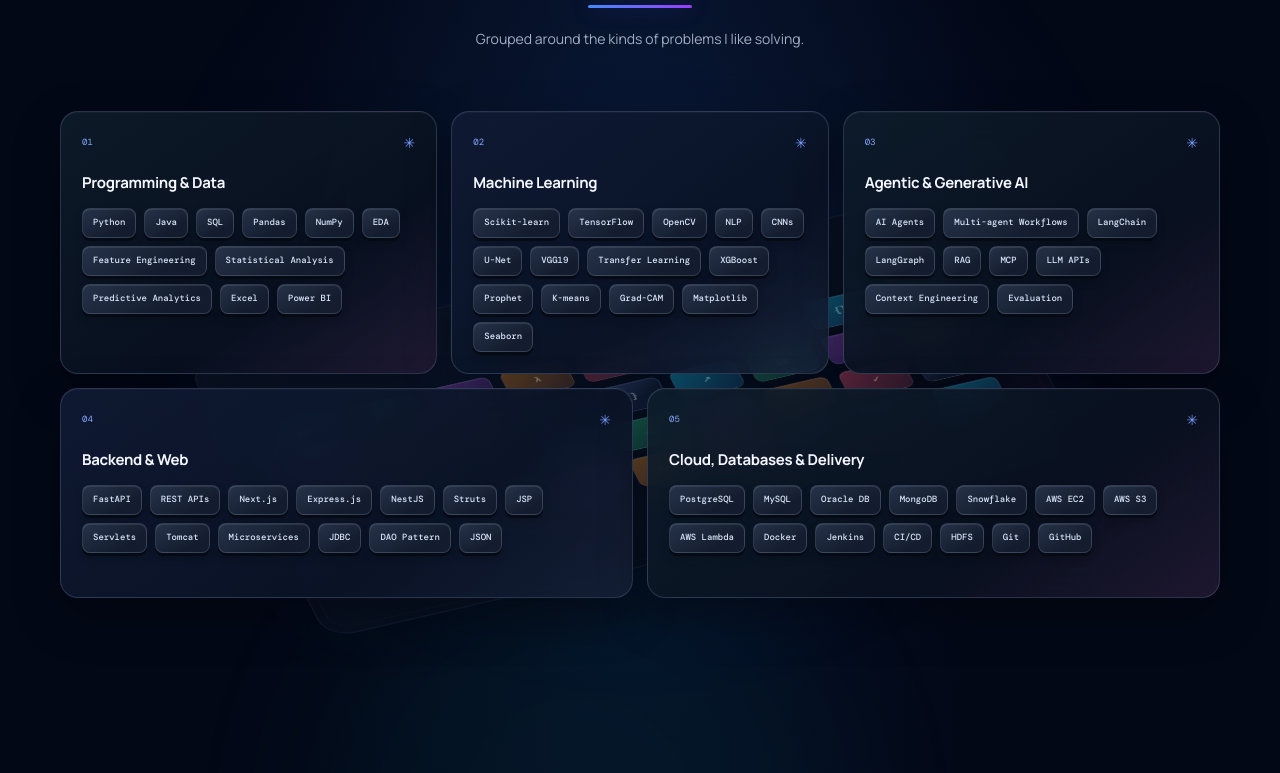
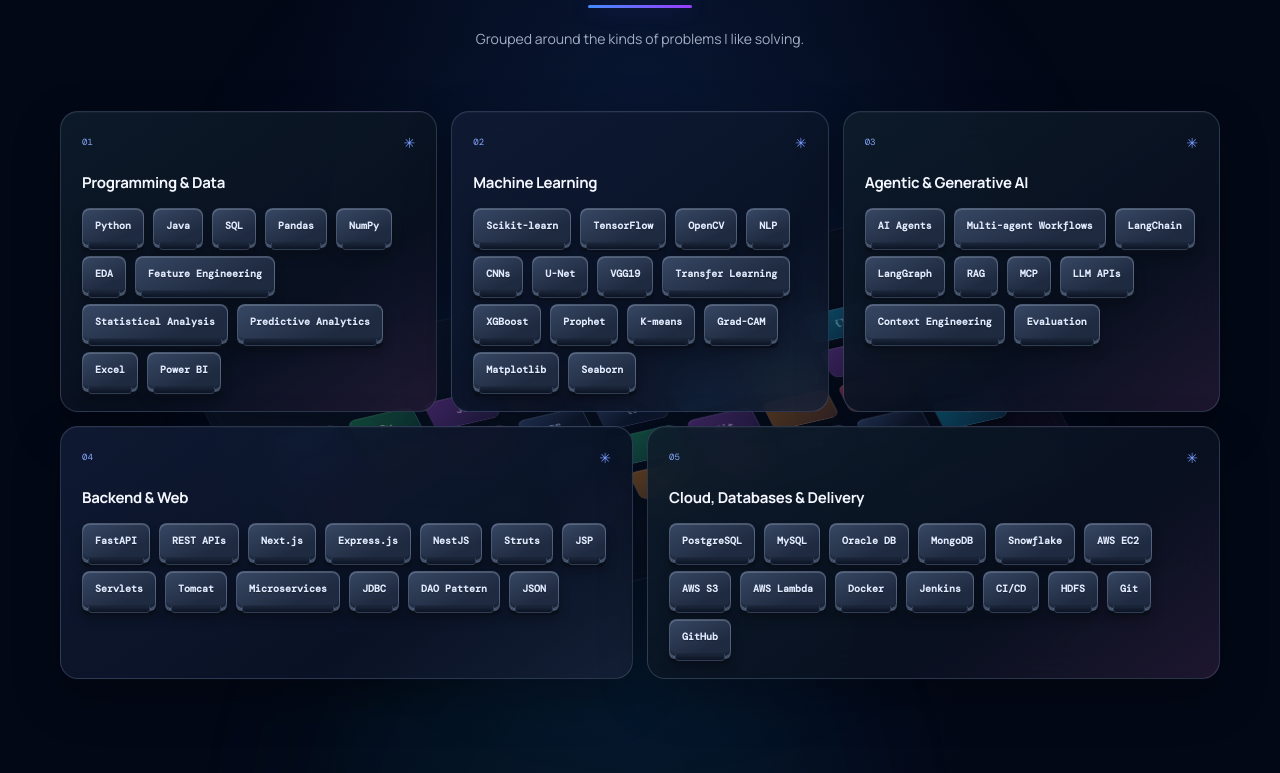
Before and after one commit to Mainaky/mainak-portfolio, a React (Create React App) app: page / in a window 1280 px wide. Shown: the part 1807-2580 px from the top of the page. Built offline with nearby package versions, Linux system fonts and the light colour scheme.

Commit message:
Raise skill key switches and extend badge lanyard

```diff
--- a/src/index.css
+++ b/src/index.css
@@ -90,7 +90,7 @@ a:hover .arrow, button:hover .arrow { transform: translate(2px, -2px); }
 .hero-visual { position: relative; width: min(100%, 430px); min-height: 460px; justify-self: end; display: flex; flex-direction: column; align-items: center; justify-content: center; perspective: 1400px; }
 .hero-visual::before { position: absolute; inset: 12% 0 5%; border: 1px solid rgba(165, 190, 239, .08); border-radius: 34px; content: ""; transform: rotate(-4deg); background: linear-gradient(135deg, rgba(60, 88, 154, .1), rgba(20, 32, 64, .08)); }
 .hero-visual::after { position: absolute; top: 18%; right: -5%; width: 190px; height: 300px; content: ""; opacity: .46; filter: blur(32px); background: linear-gradient(160deg, transparent, rgba(97, 140, 246, .33), transparent); transform: rotate(12deg); pointer-events: none; }
-.lanyard { position: absolute; top: -12px; z-index: 3; width: 55px; height: 112px; overflow: hidden; border: 1px solid rgba(210, 222, 246, .21); border-radius: 0 0 18px 18px; background: linear-gradient(90deg, #111a31, #202e4d 48%, #111a31); box-shadow: inset 1px 0 rgba(255, 255, 255, .08), 0 7px 15px rgba(0, 0, 0, .22); transform-origin: top center; animation: id-sway 7s ease-in-out infinite; }
+.lanyard { position: absolute; top: -130px; z-index: 3; width: 55px; height: 260px; overflow: hidden; border: 1px solid rgba(210, 222, 246, .21); border-radius: 0 0 18px 18px; background: linear-gradient(90deg, #111a31, #202e4d 48%, #111a31); box-shadow: inset 1px 0 rgba(255, 255, 255, .08), 0 7px 15px rgba(0, 0, 0, .22); transform-origin: top center; animation: id-sway 7s ease-in-out infinite; }
 .lanyard::after { position: absolute; bottom: 0; left: 50%; width: 12px; height: 12px; border: 2px solid #aebdd8; border-radius: 50%; background: #1b2942; box-shadow: 0 0 0 2px rgba(8, 14, 28, .75); content: ""; transform: translate(-50%, 50%); }
 .lanyard span { position: absolute; top: 25px; left: 50%; width: max-content; color: rgba(230, 237, 252, .6); font: 500 8px var(--mono); letter-spacing: .1em; transform: translateX(-50%) rotate(90deg); }
 .card-controls { position: relative; z-index: 4; width: min(280px, 76%); margin: 20px 0 11px; display: flex; align-items: center; justify-content: space-between; }
@@ -432,8 +432,11 @@ a:hover .arrow, button:hover .arrow { transform: translate(2px, -2px); }
 .keyboard-key:nth-child(7n + 4) { color: #ffe3a1; background: linear-gradient(145deg, rgba(181, 111, 37, .9), rgba(88, 56, 47, .96)); }
 .keyboard-key:nth-child(7n + 5) { color: #ffbdbd; background: linear-gradient(145deg, rgba(181, 64, 92, .9), rgba(88, 42, 68, .96)); }
 .keyboard-key:nth-child(7n + 6) { color: #b8ceff; }
-.skill-grid { position: relative; z-index: 1; }
+.skill-grid { position: relative; z-index: 2; }
 .skill-card {
+  position: relative;
+  z-index: 2;
+  isolation: isolate;
   border-color: rgba(174, 200, 245, .19);
   border-radius: 18px;
   background: linear-gradient(145deg, rgba(14, 29, 43, .88), rgba(9, 17, 32, .93) 65%, rgba(38, 27, 54, .78));
@@ -443,44 +446,47 @@ a:hover .arrow, button:hover .arrow { transform: translate(2px, -2px); }
 .skill-card:nth-child(2n) { background: linear-gradient(145deg, rgba(16, 27, 52, .9), rgba(10, 19, 38, .94) 65%, rgba(24, 34, 57, .8)); }
 .skill-card-top { color: #96b7ff; }
 .skill-number { color: #88a7ff; }
-.skill-chips { gap: 8px; }
+.skill-chips { position: relative; z-index: 3; gap: 10px 9px; }
 .skill-chips .skill-key {
   position: relative;
-  z-index: 2;
-  min-height: 30px;
-  padding: 7px 10px 8px;
+  z-index: 3;
+  min-height: 38px;
+  padding: 8px 12px 9px;
   display: inline-flex;
   align-items: center;
   justify-content: center;
   appearance: none;
   cursor: pointer;
-  border: 1px solid rgba(183, 199, 226, .17);
-  border-radius: 8px;
-  color: #d7e3f8;
-  background: linear-gradient(150deg, rgba(44, 57, 81, .82), rgba(21, 30, 48, .92) 72%);
-  box-shadow: 0 3px 0 rgba(4, 9, 18, .8), 0 5px 10px rgba(0, 0, 0, .18), inset 0 1px rgba(255, 255, 255, .09);
-  font: 500 9px/1.2 var(--mono);
-  transition: transform .18s ease, border-color .18s ease, color .18s ease, box-shadow .18s ease;
+  border: 1px solid rgba(194, 211, 242, .26);
+  border-radius: 8px 8px 6px 6px;
+  color: #e0eaff;
+  background: linear-gradient(155deg, rgba(56, 72, 101, .98), rgba(31, 43, 65, .98) 72%);
+  box-shadow: 0 2px 0 rgba(99, 117, 148, .7), 0 6px 0 rgba(9, 15, 27, .96), 0 9px 12px rgba(0, 0, 0, .3), inset 0 1px rgba(255, 255, 255, .18), inset 0 -3px rgba(8, 13, 23, .18);
+  font: 700 10px/1.2 var(--mono);
+  text-shadow: 0 1px 1px rgba(0, 0, 0, .35);
+  transition: transform .12s ease, border-color .18s ease, color .18s ease, box-shadow .12s ease, background .18s ease;
 }
+.skill-chips .skill-key::before { position: absolute; right: 5px; bottom: -5px; left: 5px; z-index: -1; height: 7px; border: 1px solid rgba(119, 137, 168, .25); border-top: 0; border-radius: 0 0 4px 4px; background: linear-gradient(180deg, #1b263a, #0c1423); content: ""; }
 .skill-chips .skill-key:focus-visible { outline: 2px solid #8db5ff; outline-offset: 3px; }
 .skill-chips .skill-key.is-pressed,
 .skill-chips .skill-key:active {
   border-color: rgba(105, 169, 255, .82);
   color: #fff;
   background: linear-gradient(150deg, rgba(57, 110, 206, .92), rgba(36, 52, 89, .98) 72%);
-  box-shadow: 0 1px 0 rgba(4, 9, 18, .8), 0 0 18px rgba(59, 127, 255, .3), inset 0 1px rgba(255, 255, 255, .14);
-  transform: translateY(2px);
+  box-shadow: 0 1px 0 rgba(99, 117, 148, .55), 0 2px 0 rgba(9, 15, 27, .95), 0 3px 5px rgba(0, 0, 0, .28), inset 0 1px rgba(255, 255, 255, .14);
+  transform: translateY(4px);
 }
 .skill-chips .skill-key:hover {
   z-index: 1;
   border-color: rgba(101, 161, 255, .62);
   color: white;
-  box-shadow: 0 4px 0 rgba(4, 9, 18, .8), 0 0 18px rgba(59, 127, 255, .24);
+  box-shadow: 0 2px 0 rgba(99, 117, 148, .65), 0 6px 0 rgba(9, 15, 27, .94), 0 0 18px rgba(59, 127, 255, .28), inset 0 1px rgba(255, 255, 255, .18);
   transform: translateY(-2px);
 }
 
 @media (max-width: 760px) {
   .site-header { padding-inline: 10px; }
+  .lanyard { top: -8px; height: 75px; }
   .nav-shell { min-height: 54px; }
   .menu-toggle { width: 39px; height: 39px; border-color: rgba(218, 228, 248, .36); border-radius: 12px; background: rgba(255, 255, 255, .055); }
   .menu-toggle span { width: 17px; }
@@ -501,7 +507,7 @@ a:hover .arrow, button:hover .arrow { transform: translate(2px, -2px); }
   .keyboard-key { min-height: 39px; border-radius: 8px; font-size: 10px; }
   .skill-grid { gap: 12px; }
   .skill-card, .skill-card:nth-child(4), .skill-card:nth-child(5) { padding: 17px 15px; }
-  .skill-chips .skill-key { min-height: 28px; padding: 6px 8px 7px; font-size: 8px; }
+  .skill-chips .skill-key { min-height: 34px; padding: 7px 9px 8px; font-size: 9px; }
 }
 
 @media (max-width: 390px) {
```
Also changed, not shown: 6 other files (tests, documents, lock files or other folders).
